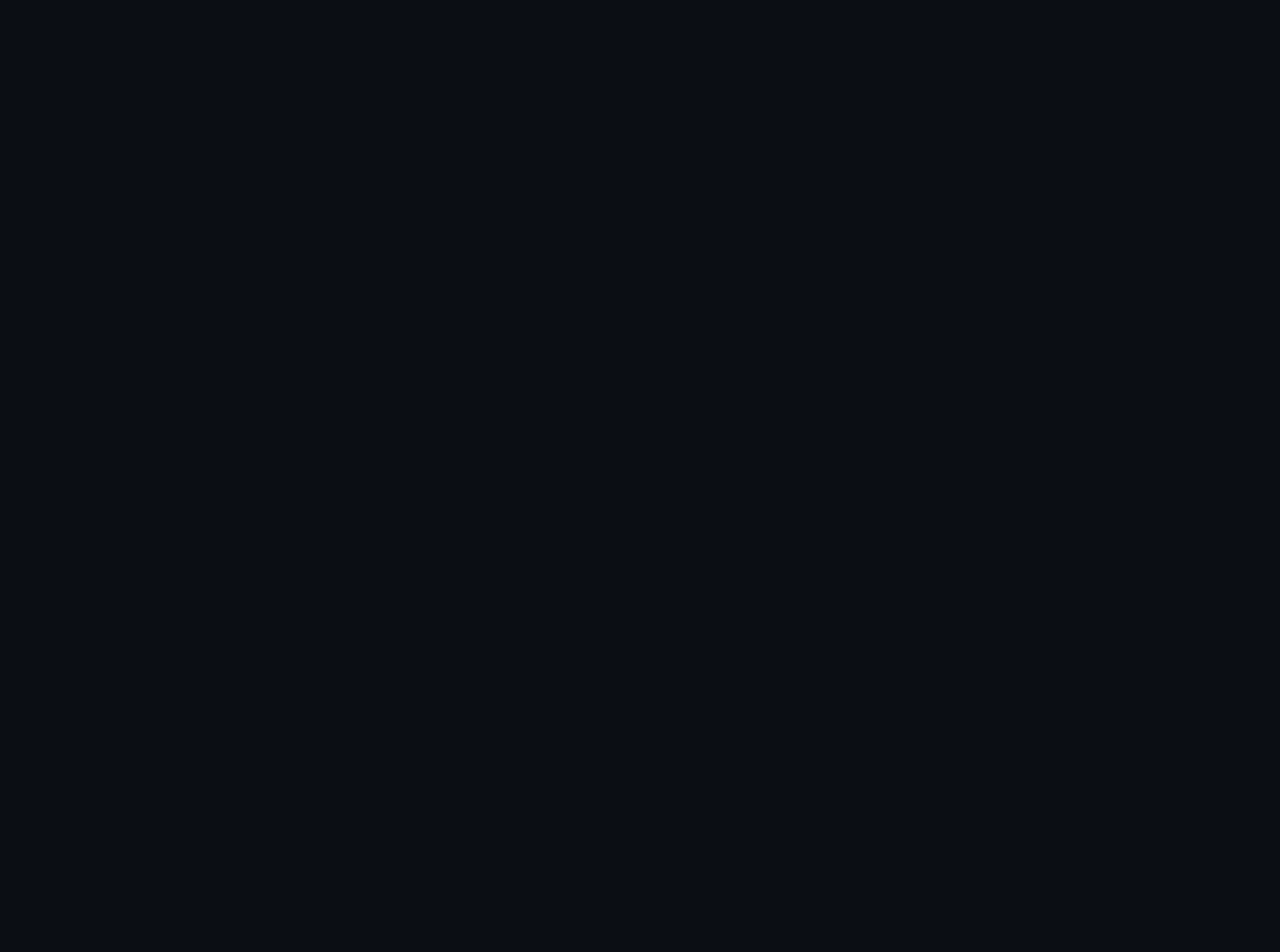
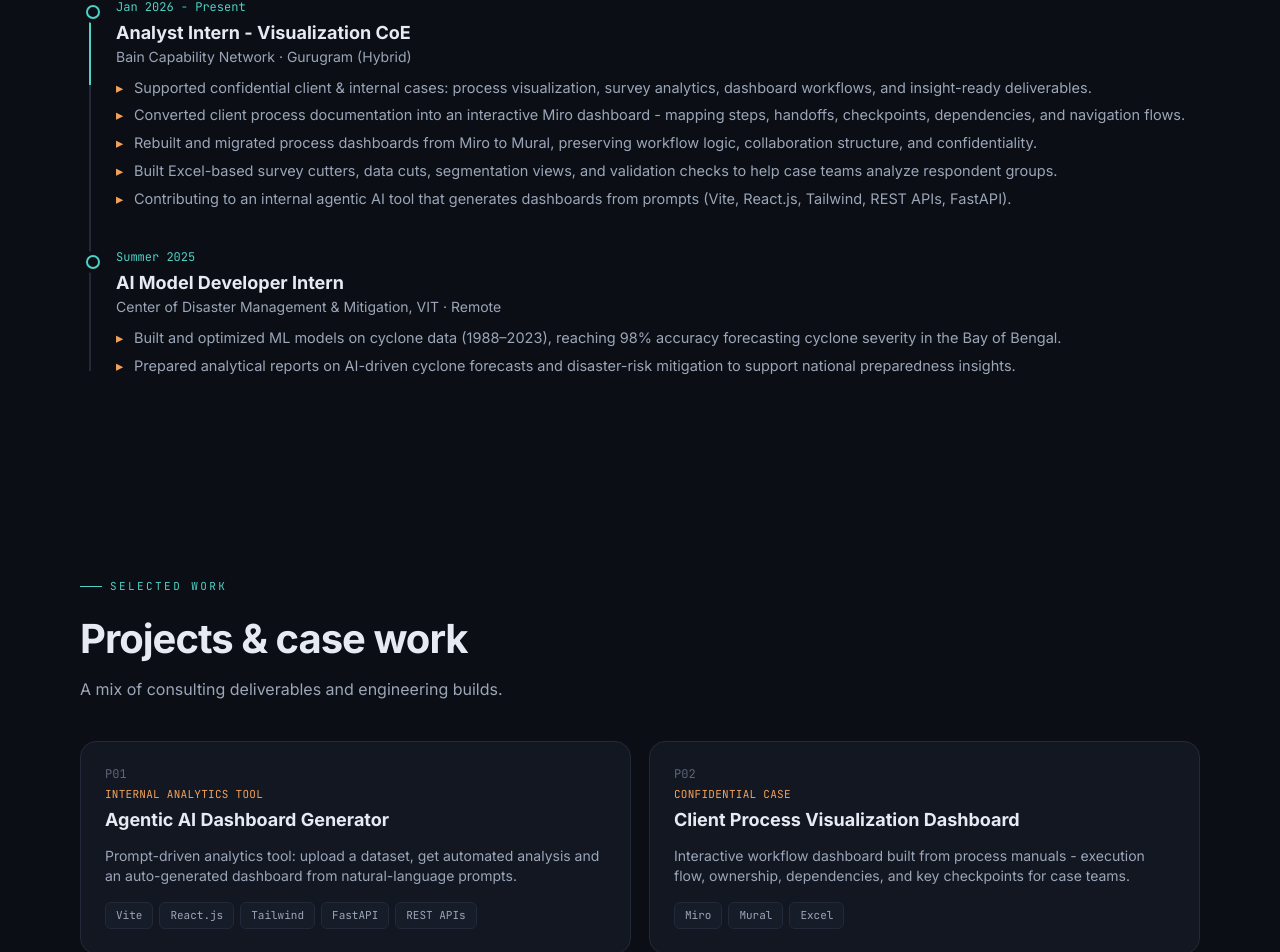
Before and after one commit to Rounik-Jaiswal/Portfolio, a Next.js app: page / in a window 1280 px wide. Shown: the part 1432-2384 px from the top of the page. Before the commit the page ends 1247 px from the top, so only its background shows below. Built offline with nearby package versions, Linux system fonts and the light colour scheme.

Commit message:
added phase 4

```diff
--- a/src/app/page.tsx
+++ b/src/app/page.tsx
@@ -1,16 +1,20 @@
 import { Hero } from "@/components/sections/hero";
 import { Stats } from "@/components/sections/stats";
+import { Experience } from "@/components/sections/experience";
+import { Projects } from "@/components/sections/projects";
 
 /**
  * Home page — composes the sections in scroll order. Each section reads its
- * own data from `content/`. Remaining sections (Experience, Projects, Skills,
- * Contact) are added in later phases.
+ * own data from `content/`. Remaining sections (Skills, Contact) are added in
+ * the next phase.
  */
 export default function Home() {
   return (
     <>
       <Hero />
       <Stats />
+      <Experience />
+      <Projects />
     </>
   );
 }
--- /dev/null
+++ b/src/components/sections/experience.tsx
@@ -0,0 +1,61 @@
+"use client";
+
+import { experience } from "@/content/experience";
+import { SectionHeading } from "@/components/ui/section-heading";
+import { Reveal } from "@/components/ui/reveal";
+import { useScrollProgress } from "@/lib/hooks/use-scroll-progress";
+
+/**
+ * Experience timeline. A static rail runs down the left; an accent "progress"
+ * line grows over it as the user scrolls through the section. Each role is a
+ * reveal-on-scroll item. All data comes from content/experience.ts.
+ */
+export function Experience() {
+  const { ref, progress } = useScrollProgress<HTMLDivElement>();
+
+  return (
+    <section id="work" className="px-6 py-24">
+      <div className="mx-auto max-w-content">
+        <SectionHeading
+          eyebrow="Experience"
+          title="Where I've worked"
+          subtitle="From national disaster forecasting to consulting-grade visualization."
+        />
+
+        <div ref={ref} className="relative pl-9">
+          {/* Static rail */}
+          <div className="absolute left-[9px] top-1.5 bottom-1.5 w-0.5 bg-line" />
+          {/* Progress overlay — height driven by scroll progress */}
+          <div
+            className="absolute left-[9px] top-1.5 w-0.5 bg-accent"
+            style={{ height: `calc(${progress} * (100% - 12px))` }}
+          />
+
+          {experience.map((item) => (
+            <Reveal key={`${item.org}-${item.period}`} className="relative pb-10 last:pb-0">
+              {/* Node dot */}
+              <span className="absolute left-[-30px] top-1.5 h-3.5 w-3.5 rounded-full border-2 border-accent bg-bg shadow-[0_0_0_4px_var(--bg)]" />
+
+              <div className="font-mono text-xs text-accent">{item.period}</div>
+              <h3 className="mt-1 text-lg font-bold text-ink">{item.role}</h3>
+              <div className="mb-2.5 text-sm text-ink-soft">
+                {item.org} · {item.location}
+              </div>
+              <ul className="grid gap-1.5">
+                {item.points.map((point, i) => (
+                  <li
+                    key={i}
+                    className="relative pl-[18px] text-[14.5px] text-ink-soft"
+                  >
+                    <span className="absolute left-0 text-accent-2">▸</span>
+                    {point}
+                  </li>
+                ))}
+              </ul>
+            </Reveal>
+          ))}
+        </div>
+      </div>
+    </section>
+  );
+}
--- /dev/null
+++ b/src/components/sections/projects.tsx
@@ -0,0 +1,32 @@
+import { projects } from "@/content/projects";
+import { SectionHeading } from "@/components/ui/section-heading";
+import { Reveal } from "@/components/ui/reveal";
+import { ProjectCard } from "@/components/ui/project-card";
+
+/**
+ * Projects grid. Two columns on desktop, one on mobile. Each card reveals on
+ * scroll with a slight stagger. Data comes from content/projects.ts.
+ */
+export function Projects() {
+  return (
+    <section id="projects" className="px-6 py-24">
+      <div className="mx-auto max-w-content">
+        <SectionHeading
+          eyebrow="Selected work"
+          title="Projects & case work"
+          subtitle="A mix of consulting deliverables and engineering builds."
+        />
+
+        <div className="grid grid-cols-1 gap-[18px] md:grid-cols-2">
+          {projects.map((project, i) => (
+            <Reveal key={project.name} delay={(i % 2) * 0.08}>
+              <div className="h-full">
+                <ProjectCard project={project} index={i} />
+              </div>
+            </Reveal>
+          ))}
+        </div>
+      </div>
+    </section>
+  );
+}
--- /dev/null
+++ b/src/components/ui/project-card.tsx
@@ -0,0 +1,54 @@
+import type { Project } from "@/lib/types";
+
+/**
+ * A single project card. Shows an index, category type, name, description, and
+ * the tech stack as tags. Renders repo/demo/link buttons only when present
+ * (confidential cases have none).
+ */
+export function ProjectCard({ project, index }: { project: Project; index: number }) {
+  const links = [
+    project.repo && { label: "Code ↗", href: project.repo },
+    project.demo && { label: "Demo ↗", href: project.demo },
+    project.link && { label: "View ↗", href: project.link },
+  ].filter(Boolean) as { label: string; href: string }[];
+
+  return (
+    <div className="group relative flex flex-col overflow-hidden rounded-2xl border border-line bg-bg-elev p-6 transition-all duration-200 hover:-translate-y-1 hover:border-accent">
+      <div className="font-mono text-xs text-ink-faint">
+        P{String(index + 1).padStart(2, "0")}
+      </div>
+      <div className="mt-1 font-mono text-[11px] uppercase tracking-wide text-accent-2">
+        {project.type}
+      </div>
+      <h3 className="mt-1 text-lg font-bold text-ink">{project.name}</h3>
+      <p className="mt-3 flex-1 text-sm text-ink-soft">{project.description}</p>
+
+      <div className="mt-4 flex flex-wrap gap-1.5">
+        {project.stack.map((tech) => (
+          <span
+            key={tech}
+            className="rounded-md border border-line bg-bg-tile px-2.5 py-1 font-mono text-[11px] text-ink-soft"
+          >
+            {tech}
+          </span>
+        ))}
+      </div>
+
+      {links.length > 0 && (
+        <div className="mt-4 flex flex-wrap gap-3">
+          {links.map((link) => (
+            <a
+              key={link.href}
+              href={link.href}
+              target="_blank"
+              rel="noopener noreferrer"
+              className="font-mono text-xs text-ink-soft transition-colors hover:text-accent"
+            >
+              {link.label}
+            </a>
+          ))}
+        </div>
+      )}
+    </div>
+  );
+}
--- /dev/null
+++ b/src/lib/hooks/use-scroll-progress.ts
@@ -0,0 +1,45 @@
+"use client";
+
+import { useEffect, useRef, useState } from "react";
+
+/**
+ * Returns a 0–1 value for how far the referenced element has progressed past
+ * the middle of the viewport. Used to grow the timeline's progress line as the
+ * user scrolls through it. Updates on scroll/resize via rAF throttling.
+ */
+export function useScrollProgress<T extends HTMLElement = HTMLDivElement>() {
+  const ref = useRef<T>(null);
+  const [progress, setProgress] = useState(0);
+
+  useEffect(() => {
+    const node = ref.current;
+    if (!node) return;
+
+    let frame = 0;
+
+    const compute = () => {
+      const rect = node.getBoundingClientRect();
+      const vh = window.innerHeight;
+      // How far the viewport's midpoint has travelled into the element.
+      const passed = vh * 0.5 - rect.top;
+      const ratio = Math.min(Math.max(passed / rect.height, 0), 1);
+      setProgress(ratio);
+    };
+
+    const onScroll = () => {
+      cancelAnimationFrame(frame);
+      frame = requestAnimationFrame(compute);
+    };
+
+    compute();
+    window.addEventListener("scroll", onScroll, { passive: true });
+    window.addEventListener("resize", onScroll);
+    return () => {
+      cancelAnimationFrame(frame);
+      window.removeEventListener("scroll", onScroll);
+      window.removeEventListener("resize", onScroll);
+    };
+  }, []);
+
+  return { ref, progress };
+}
```
